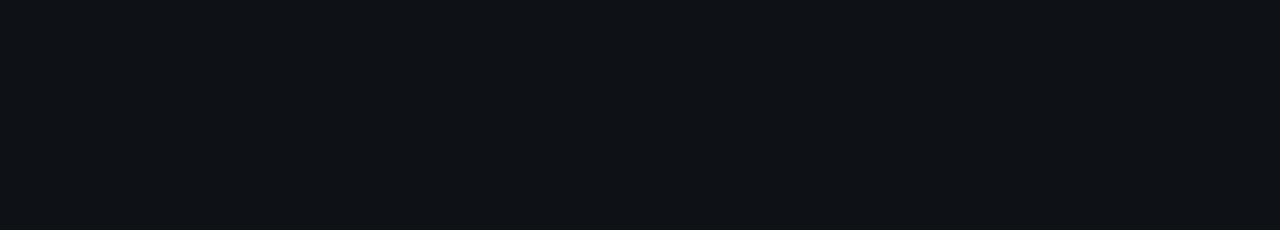
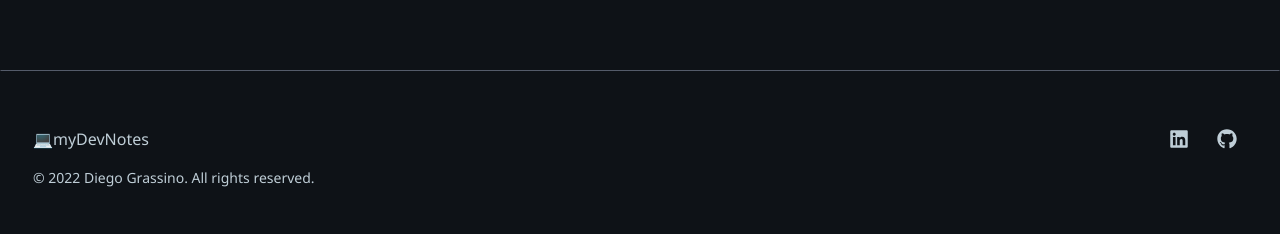
Before and after one commit to diegograssino/mydevnotes, a React (Create React App) app: page /contact in a window 1280 px wide. Shown: the part 570-804 px from the top of the page. Built offline with nearby package versions, Linux system fonts and the light colour scheme; no server answers; the database is empty.

Commit message:
Agrego footer

```diff
--- a/src/App.js
+++ b/src/App.js
@@ -1,4 +1,4 @@
-import {Box, ChakraProvider, useMediaQuery} from "@chakra-ui/react";
+import {Box, ChakraProvider, Flex, Spacer, useMediaQuery} from "@chakra-ui/react";
 import {BrowserRouter, Route, Routes} from "react-router-dom";
 
 import "@fontsource/noto-sans/400.css";
@@ -10,6 +10,7 @@
 import ContentContainer from "./content/ContentContainer";
 import Contact from "./components/Contact";
 import Info from "./components/Info";
+import Footer from "./components/Footer";
 
 function App() {
   const [isDesktop] = useMediaQuery("(min-width: 768px)");
@@ -17,7 +18,7 @@
   return (
     <ChakraProvider theme={theme}>
       <BrowserRouter>
-        <Box backgroundColor={COLORS.darkBackground} h="100%" minHeight="100vh">
+        <Box backgroundColor={COLORS.darkBackground} h="100%" minHeight="80vh">
           <Header />
           <Box
             // bgGradient={`linear(to-l, ${COLORS.gradientBackgroud})`}
@@ -32,8 +33,10 @@
               <Route exact element={<ArticleListContainer />} path="/category/:id" />
               <Route exact element={<ContentContainer />} path="/article/:id" />
             </Routes>
+            <Spacer />
           </Box>
         </Box>
+        <Footer />
       </BrowserRouter>
     </ChakraProvider>
   );
--- /dev/null
+++ b/src/components/Copyright.jsx
@@ -0,0 +1,9 @@
+import {Text} from "@chakra-ui/react";
+
+import COLORS from "../constants/colors";
+
+export const Copyright = (props) => (
+  <Text fontSize="sm" {...props} color={COLORS.darkText}>
+    &copy; {new Date().getFullYear()} Diego Grassino. All rights reserved.
+  </Text>
+);
--- /dev/null
+++ b/src/components/Footer.jsx
@@ -0,0 +1,48 @@
+import {Box, Stack, Text, HStack} from "@chakra-ui/react";
+
+import COLORS from "../constants/colors";
+
+import {Copyright} from "./Copyright";
+import Emoji from "./Emoji";
+import {SocialMediaLinks} from "./SocialMediaLinks";
+
+const Footer = () => {
+  return (
+    <Box
+      as="footer"
+      backgroundColor={COLORS.darkBackground}
+      borderBottomColor={COLORS.darkBackground}
+      borderEndColor={COLORS.darkBackground}
+      borderStartColor={COLORS.darkBackground}
+      borderTopColor={COLORS.darkBorderArticleContent}
+      borderWidth="1px"
+      minHeight="20%"
+      mx="auto"
+      px={{
+        base: "4",
+        md: "8",
+      }}
+      py="12"
+      role="contentinfo"
+    >
+      <Stack>
+        <Stack align="center" direction="row" justify="space-between" spacing="4">
+          <HStack spacing="0">
+            <Emoji label="emoji" symbol="💻" />
+            <Text color={COLORS.darkText}>myDevNotes</Text>
+          </HStack>
+
+          <SocialMediaLinks />
+        </Stack>
+        <Copyright
+          alignSelf={{
+            base: "center",
+            sm: "start",
+          }}
+        />
+      </Stack>
+    </Box>
+  );
+};
+
+export default Footer;
--- /dev/null
+++ b/src/components/SocialMediaLinks.jsx
@@ -0,0 +1,26 @@
+import {ButtonGroup, IconButton} from "@chakra-ui/react";
+import * as React from "react";
+import {FaGithub, FaLinkedin, FaTwitter} from "react-icons/fa";
+
+import COLORS from "../constants/colors";
+
+export const SocialMediaLinks = (props) => (
+  <ButtonGroup color="gray.600" variant="ghost" {...props}>
+    <IconButton
+      aria-label="LinkedIn"
+      as="a"
+      color={COLORS.darkText}
+      colorScheme="dark"
+      href="https://www.linkedin.com/in/diegograssino/"
+      icon={<FaLinkedin fontSize="20px" />}
+    />
+    <IconButton
+      aria-label="GitHub"
+      as="a"
+      color={COLORS.darkText}
+      colorScheme="dark"
+      href="https://github.com/diegograssino/mydevnotes"
+      icon={<FaGithub fontSize="20px" />}
+    />
+  </ButtonGroup>
+);
--- a/src/content/MdContent.jsx
+++ b/src/content/MdContent.jsx
@@ -100,11 +100,7 @@
     </Link>
   );
 
-  const img = ({children, ...props}) => (
-    <Center>
-      <Image {...props} />
-    </Center>
-  );
+  const img = ({children, ...props}) => <Image {...props} />;
 
   return (
     <Box paddingBottom="7">
--- a/src/markdown/Vjo8LeY0Hh8HOPHuNSbc.md
+++ b/src/markdown/Vjo8LeY0Hh8HOPHuNSbc.md
@@ -14,7 +14,7 @@
 git --version
 ~~~
 
-Si retorna la versión de git que estamos utilizando, entonces ya lo tenemos instalado y podemos continuar con el siguiente paso pero no sin antes saber que, si utilizo Windows, a partir de ahora debemos utilizar git-bash, la consola que viene incluida con git ya que asi evitaremos errores. Si no lo tenemos instalado, nos dirigiremos a la página oficial de [git](https://git-scm.com/downloads) para descargarlo e instalarlo siguiendo los pasos que se indican para cada sistema operativo.
+Si retorna la versión de git que estamos utilizando, entonces ya lo tenemos instalado y podemos continuar con el siguiente paso pero no sin antes saber que, si utilizo Windows, a partir de ahora va a ser mas cómodo utilizar git-bash, la consola que viene incluida con git ya que asi evitaremos errores. Si no lo tenemos instalado, nos dirigiremos a la página oficial de [git](https://git-scm.com/downloads) para descargarlo e instalarlo siguiendo los pasos que se indican para cada sistema operativo.
 
 ### Instalación de Node.js y NPM
 
@@ -28,15 +28,34 @@
 
 ## Creación de proyectos e inicialización
 
-### REACT: Crear un proyecto con create-react-app
+### Proyectos sin frameworks de JS o con Node
 
-Ahora que tenemos Node instalado tambien tendremos NPM, su gestor de paquetes, y lo utilizaremos para utilizar create-react-app , una herramienta de los mismos creadores de React con la que podremos generar un proyecto pre configurado con todo listo para comenzar. Para esto, nuevamente iremos a la consola y escribiremos lo siguiente:
+Ahora que ya tenemos las herramientas instaladas en nuestra computadora, vamos a crear nuestro proyecto, seguí estos pasos para páginas web (HTML+CSS ó HTML+CSS+JS sin frameworks como React, Vue, etc.) o también si estas trabajando con Node.
+
+En primer lugar, crearemos una carpeta:
+
+~~~
+mkdir my-app
+cd my-app
+~~~
+
+Donde my-app será el nombreo que nosotros elijamos para el proyecto. Luego, ingresamos a dicha carpeta y, ahora sí, inicializaremos el repositorio de git:
+
+~~~
+git init
+~~~
+
+¡Listo! Se acabá de crear una carpeta oculta dentro de nuestro proyecto que se llama .git, la misma tendrá toda la configuración del repositorio.
+
+### Proyectos con React
+
+Como ya tenemos Node instalado tambien tendremos NPM, su gestor de paquetes, y lo utilizaremos para utilizar create-react-app , una herramienta de los mismos creadores de React con la que podremos generar un proyecto pre configurado con todo listo para comenzar. Para esto, nuevamente iremos a la consola y escribiremos lo siguiente:
 
 ~~~
 npx create-react-app my-app
 ~~~
 
-Donde my-app es el nombre que le daremos a nuestro proyecto. Un detalle muy importante es evitar utilizar espacios y la palabra react en el nombre del proyecto.
+Donde my-app es el nombre que le daremos a nuestro proyecto. Un detalle muy importante es evitar utilizar espacios y la palabra react en el nombre del proyecto. ¡No te asustes si demora!. CRA (abreviación de create-react-app) ya inicializa un repositorio local de git en el proyecto por defecto por lo que no hará falta hacer un git init para esto.
 
 ## Configuración del repositorio con Github
 
@@ -48,7 +67,7 @@
 
 ![](https://dl.dropbox.com/s/u0g4ezetwuihgm7/newrepo2.png)
 
-¡Felicidades! Acabas de crear tu primero repo pero esta vacío, Github nos estará mostrando algunas opciones para subirlo, tomaremos la segunda opción ya que tenemos un proyecto existente ya creado, esta nos sugiere algunos comando pero primero lo primero, nos dirigiremos a la consola y nos aseguramos de estar dentro de la carpeta del proyecto:
+¡Felicidades! Acabas de crear tu primero repo pero esta vacío, Github nos estará mostrando algunas opciones para subirlo, tomaremos la segunda opción ya que tenemos un proyecto existente ya creado, esta nos sugiere algunos comando pero primero lo primero, nos dirigiremos a la consola y nos aseguramos de estar dentro de la carpeta del proyecto, si no lo estamos, ingresaremos de la siguiente manera:
 
 ~~~
 cd my-app
@@ -74,7 +93,7 @@
 git push -u origin main
 ~~~
 
-Es importante evitar tildes y ñ y que comentemos en imperativo (Agregue, modifique o elimine, por ejemplo), ese comentario se mostrará luego en el historial de versiones por lo que podré saber que se hizo. Pero, ¿Cómo hago para entregar cada desafio individualmente? Cada uno de estas actualizaciones o commits tienen un identificador el cual podremos saber ingresando a la pagina de nuestro repo y haciendo click donde se muestra a continuación:
+Es importante evitar tildes y ñ y que comentemos en imperativo (Agregué, modifiqué o eliminé, por ejemplo), ese comentario se mostrará luego en el historial de versiones por lo que podré saber que se hizo. Pero, ¿Cómo hago para mostrar la "foto" de mi proyecto en un instante determinado? Recordemos que git es un control de versiones, por lo que puedo revisar cada actualización o commit individualmente y también puedo compartir ese momento exacto del código sin problemas. Entonces, ¿Como obtengo el link al commit? Para eso, en la versión web de nuestro repositorio en Github, debemos ir al historial de commits, luego haremos click en el commit que quiero compartir, la url que figura en la barra del navegador es el link al commit, y el identificador ese número largo que esta al final y que también figura más abajo. Esa url, es el link al commit:
 
 ![](https://dl.dropbox.com/s/un94716k6jlkejt/commit1.png)
 
@@ -82,10 +101,10 @@
 
 ![](https://dl.dropbox.com/s/d171ng0knj9qj8v/commit3.png)
 
-Finalmente, entregamos el link de esa misma pagina que va a tener este formato:
+La url tendrá un formato similar a este:
 
 ~~~
 https://github.com/my-user/my-app/commit/identificador
 ~~~
 
-Y con esto, ya sabemos todo lo necesario de GIT/ Github para poder entregar los desafios y el proyecto final!
+¡Perfecto! Ahora ya tenés los conocimientos para poder manejarte de forma básica con git, hay mucho más para aprender de esta fabulosa herramienta sobre lo que estaré escribiendo en proximos articulos!.
```
